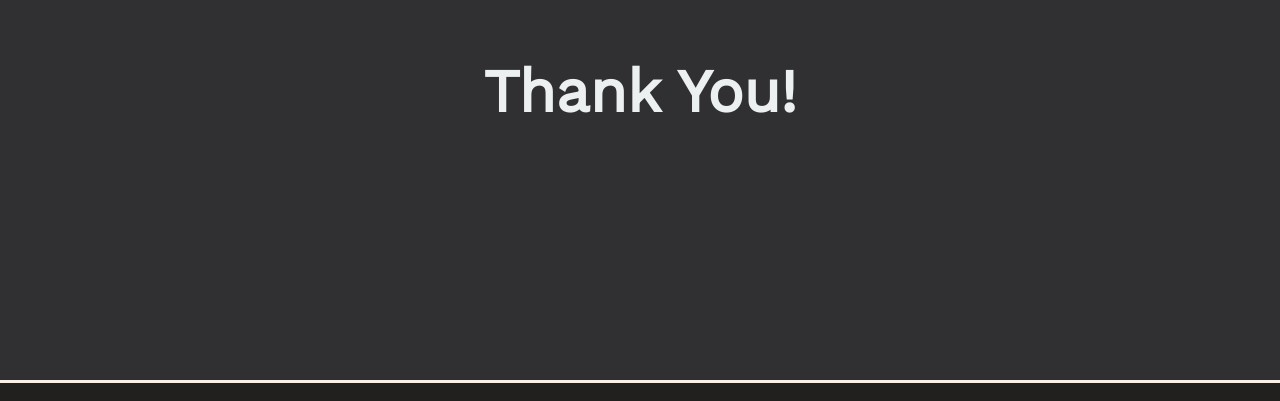
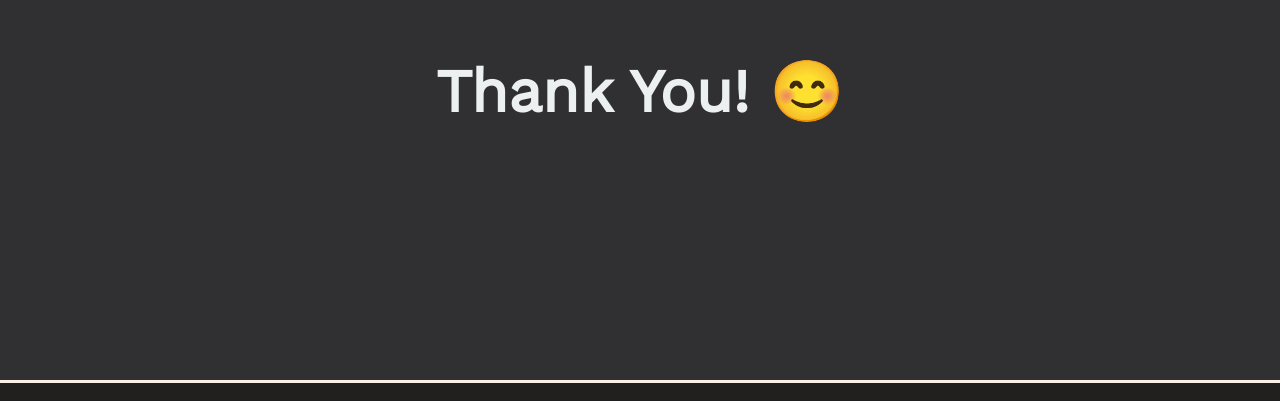
Before and after one commit to SV9045/AnimatedCounter, a plain HTML site: page index.html in a window 1280 px wide. Shown: the part 197-598 px from the top of the page. Drawn offline with nearby package versions, Linux system fonts and the light colour scheme.

Commit message:
adding emoji

```diff
--- a/index.html
+++ b/index.html
@@ -12,7 +12,7 @@
   <body>
     <header>
       <div class="container">
-        <h1>Thank You!</h1>
+        <h1>Thank You! 😊</h1>
       </div>
     </header>
 
```
